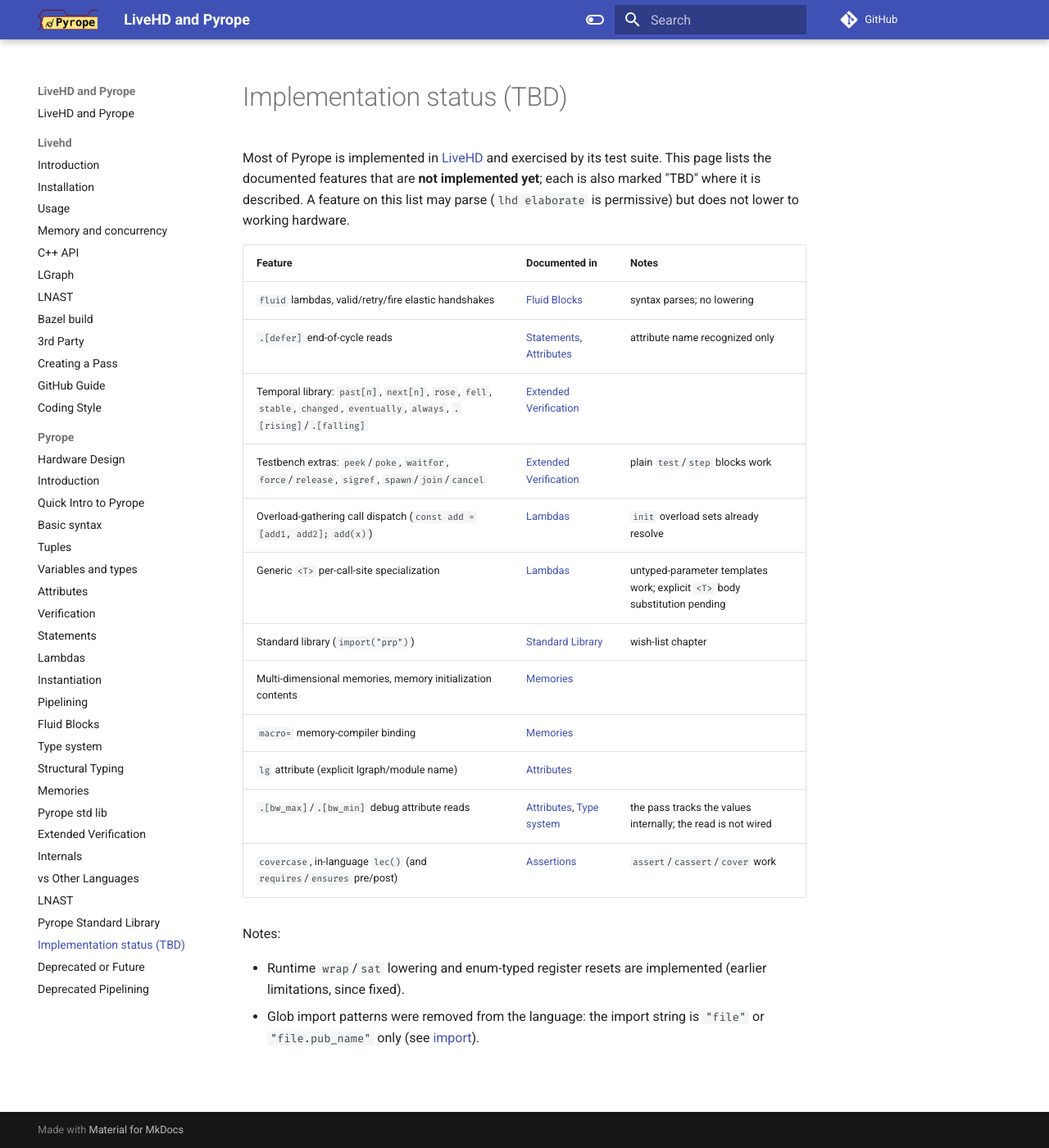
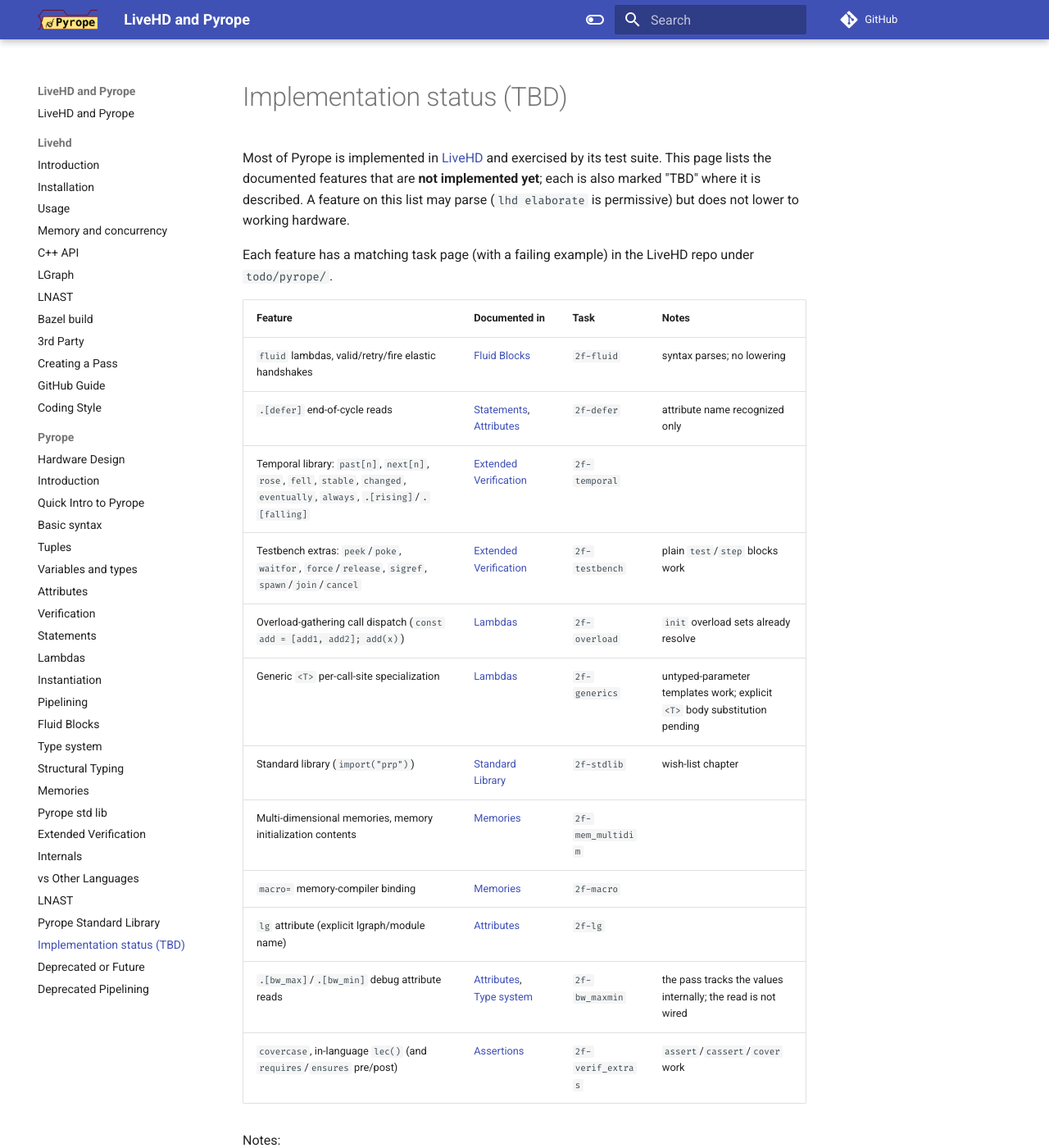
Before and after one commit to masc-ucsc/docs, an MkDocs documentation site: the page built from docs/pyrope/15-tbd.md, in a window 1280 px wide and 1400 px high. Shown: the whole window at 82% size. Built offline with MkDocs 1.6.1 and Material for MkDocs 9.7.7, drawn with Linux system fonts in a browser that asks for light colours; comment, search, counter and statistics services are not loaded.

Commit message:
update todo

```diff
--- a/docs/pyrope/15-tbd.md
+++ b/docs/pyrope/15-tbd.md
@@ -6,20 +6,23 @@
 A feature on this list may parse (`lhd elaborate` is permissive) but does not
 lower to working hardware.
 
-| Feature | Documented in | Notes |
-|---------|---------------|-------|
-| `fluid` lambdas, valid/retry/fire elastic handshakes | [Fluid Blocks](06d-fluid.md) | syntax parses; no lowering |
-| `.[defer]` end-of-cycle reads | [Statements](05b-statements.md#cycle-access-and-defer), [Attributes](04b-attributes.md) | attribute name recognized only |
-| Temporal library: `past[n]`, `next[n]`, `rose`, `fell`, `stable`, `changed`, `eventually`, `always`, `.[rising]`/`.[falling]` | [Extended Verification](09-verification.md) | |
-| Testbench extras: `peek`/`poke`, `waitfor`, `force`/`release`, `sigref`, `spawn`/`join`/`cancel` | [Extended Verification](09-verification.md) | plain `test`/`step` blocks work |
-| Overload-gathering call dispatch (`const add = [add1, add2]; add(x)`) | [Lambdas](06-functions.md) | `init` overload sets already resolve |
-| Generic `<T>` per-call-site specialization | [Lambdas](06-functions.md) | untyped-parameter templates work; explicit `<T>` body substitution pending |
-| Standard library (`import("prp")`) | [Standard Library](13-stdlib.md) | wish-list chapter |
-| Multi-dimensional memories, memory initialization contents | [Memories](08-memories.md) | |
-| `macro=` memory-compiler binding | [Memories](08-memories.md) | |
-| `lg` attribute (explicit lgraph/module name) | [Attributes](04b-attributes.md#lg-explicit-lgraph-name) | |
-| `.[bw_max]`/`.[bw_min]` debug attribute reads | [Attributes](04b-attributes.md), [Type system](07-typesystem.md) | the pass tracks the values internally; the read is not wired |
-| `covercase`, in-language `lec()` (and `requires`/`ensures` pre/post) | [Assertions](05-assert.md) | `assert`/`cassert`/`cover` work |
+Each feature has a matching task page (with a failing example) in the LiveHD
+repo under `todo/pyrope/`.
+
+| Feature | Documented in | Task | Notes |
+|---------|---------------|------|-------|
+| `fluid` lambdas, valid/retry/fire elastic handshakes | [Fluid Blocks](06d-fluid.md) | `2f-fluid` | syntax parses; no lowering |
+| `.[defer]` end-of-cycle reads | [Statements](05b-statements.md#cycle-access-and-defer), [Attributes](04b-attributes.md) | `2f-defer` | attribute name recognized only |
+| Temporal library: `past[n]`, `next[n]`, `rose`, `fell`, `stable`, `changed`, `eventually`, `always`, `.[rising]`/`.[falling]` | [Extended Verification](09-verification.md) | `2f-temporal` | |
+| Testbench extras: `peek`/`poke`, `waitfor`, `force`/`release`, `sigref`, `spawn`/`join`/`cancel` | [Extended Verification](09-verification.md) | `2f-testbench` | plain `test`/`step` blocks work |
+| Overload-gathering call dispatch (`const add = [add1, add2]; add(x)`) | [Lambdas](06-functions.md) | `2f-overload` | `init` overload sets already resolve |
+| Generic `<T>` per-call-site specialization | [Lambdas](06-functions.md) | `2f-generics` | untyped-parameter templates work; explicit `<T>` body substitution pending |
+| Standard library (`import("prp")`) | [Standard Library](13-stdlib.md) | `2f-stdlib` | wish-list chapter |
+| Multi-dimensional memories, memory initialization contents | [Memories](08-memories.md) | `2f-mem_multidim` | |
+| `macro=` memory-compiler binding | [Memories](08-memories.md) | `2f-macro` | |
+| `lg` attribute (explicit lgraph/module name) | [Attributes](04b-attributes.md#lg-explicit-lgraph-name) | `2f-lg` | |
+| `.[bw_max]`/`.[bw_min]` debug attribute reads | [Attributes](04b-attributes.md), [Type system](07-typesystem.md) | `2f-bw_maxmin` | the pass tracks the values internally; the read is not wired |
+| `covercase`, in-language `lec()` (and `requires`/`ensures` pre/post) | [Assertions](05-assert.md) | `2f-verif_extras` | `assert`/`cassert`/`cover` work |
 
 Notes:
 
```
Also changed, not shown: docs/pyrope/05b-statements.md (+11 -0 lines), docs/pyrope/07-typesystem.md (+8 -0 lines).
